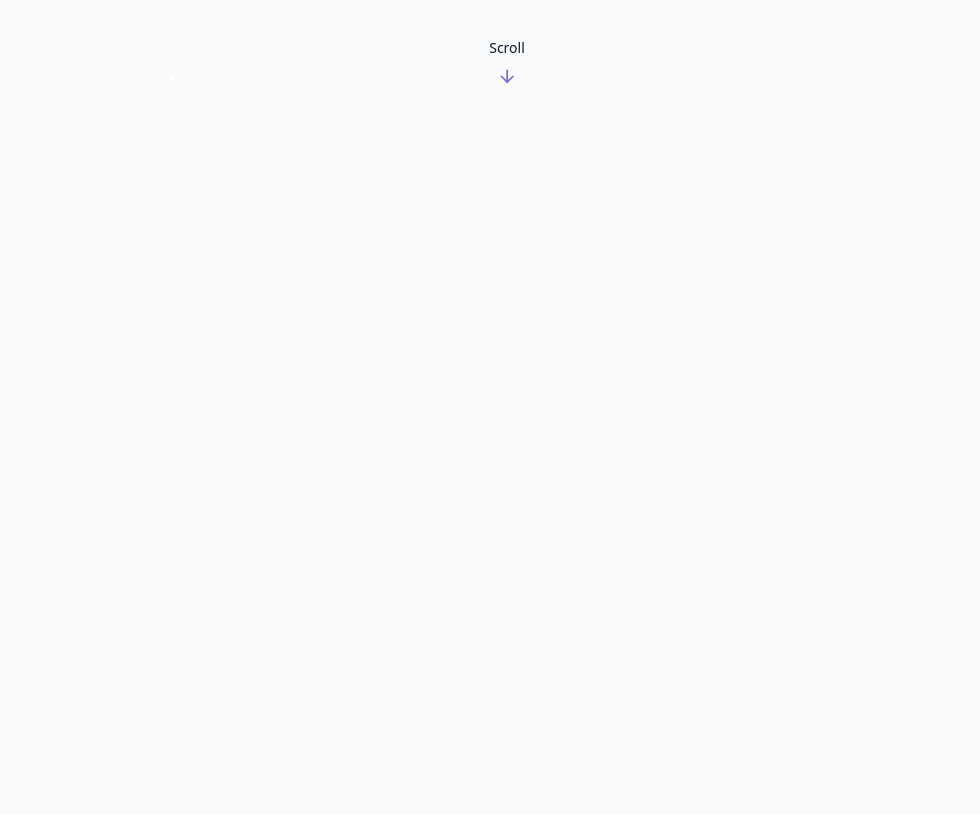
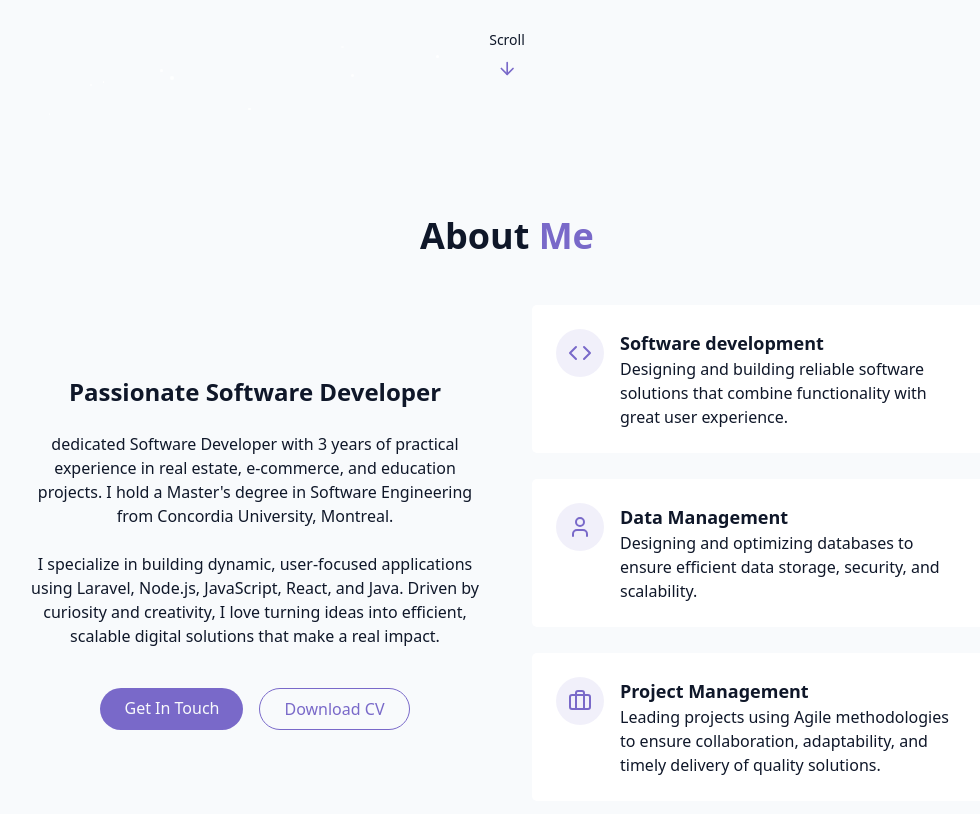
Before and after one commit to kawsar96/portfolio, a React (Vite) app: page / in a window 1280 px wide. Shown: the part 680-1494 px from the top of the page, without its empty margins (133-1113 px from the left). Before the commit the page ends 800 px from the top, so only its background shows below. Built offline with nearby package versions, Linux system fonts and the light colour scheme.

Commit message:
About section is added

```diff
--- /dev/null
+++ b/src/components/AboutSection.jsx
@@ -0,0 +1,90 @@
+import { Briefcase, Code, User } from "lucide-react";
+export const AboutSection = () => {
+  return (
+    <section id="about" className="py-24 px-4 relative">
+      <div className="container mx-auto max-w-5xl">
+        <h2 className="text-3xl md:text-4xl font-bold mb-12 text-center">
+          About <span className="text-primary"> Me</span>
+        </h2>
+        <div className="grid grid-cols-1 md:grid-cols-2 gap-12 items-center">
+          <div className="space-y-6">
+            <h3 className="text-2xl font-semibold">
+              Passionate Software Developer
+            </h3>
+            <p className="text-muted-foreground">
+              dedicated Software Developer with 3 years of practical experience
+              in real estate, e-commerce, and education projects. I hold a
+              Master's degree in Software Engineering from Concordia University,
+              Montreal.
+            </p>
+            <p className="text-muted-foreground">
+              I specialize in building dynamic, user-focused applications using
+              Laravel, Node.js, JavaScript, React, and Java. Driven by curiosity
+              and creativity, I love turning ideas into efficient, scalable
+              digital solutions that make a real impact.
+            </p>
+            <div className="flex flex-col sm:flex-row gap-4 pt-4 justify-center">
+              <a href="#contact" className="cosmic-button">
+                Get In Touch
+              </a>
+              <a
+                href=""
+                className="px-6 py-2 rounded-full border border-primary text-primary hover:bg-primary/10 transition-colors duration-300"
+              >
+                Download CV
+              </a>
+            </div>
+          </div>
+          <div className="grid grid-cols-1 gap-6">
+            <div className="gradient-border p-6 card-hover">
+              <div className="flex items-start gap-4">
+                <div className="p-3 rounded-full bg-primary/10">
+                  <Code className="h-6 w-6 text-primary" />
+                </div>
+                <div className="text-left">
+                  <h4 className="font-semibold text-lg">
+                    {" "}
+                    Software development
+                  </h4>
+                  <p className="text-muted-foreground">
+                    Designing and building reliable software solutions that
+                    combine functionality with great user experience.
+                  </p>
+                </div>
+              </div>
+            </div>
+            <div className="gradient-border p-6 card-hover">
+              <div className="flex items-start gap-4">
+                <div className="p-3 rounded-full bg-primary/10">
+                  <User className="h-6 w-6 text-primary" />
+                </div>
+                <div className="text-left">
+                  <h4 className="font-semibold text-lg"> Data Management</h4>
+                  <p className="text-muted-foreground">
+                    Designing and optimizing databases to ensure efficient data
+                    storage, security, and scalability.
+                  </p>
+                </div>
+              </div>
+            </div>
+            <div className="gradient-border p-6 card-hover">
+              <div className="flex items-start gap-4">
+                <div className="p-3 rounded-full bg-primary/10">
+                  <Briefcase className="h-6 w-6 text-primary" />
+                </div>
+                <div className="text-left">
+                  <h4 className="font-semibold text-lg"> Project Management</h4>
+                  <p className="text-muted-foreground">
+                    Leading projects using Agile methodologies to ensure
+                    collaboration, adaptability, and timely delivery of quality
+                    solutions.
+                  </p>
+                </div>
+              </div>
+            </div>
+          </div>
+        </div>
+      </div>
+    </section>
+  );
+};
--- a/src/pages/Home.jsx
+++ b/src/pages/Home.jsx
@@ -1,5 +1,6 @@
 import { Navbar } from "@/components/Navbar";
 import { StarBackground } from "@/components/StarBackground";
+import { AboutSection } from "../components/AboutSection";
 import { HeroSection } from "../components/HeroSection";
 import { ThemeToggle } from "../components/ThemeToggle";
 
@@ -18,6 +19,7 @@ export const Home = () => {
       {/* Main Content */}
       <main>
         <HeroSection />
+        <AboutSection />
       </main>
 
       {/* Footer */}
```
